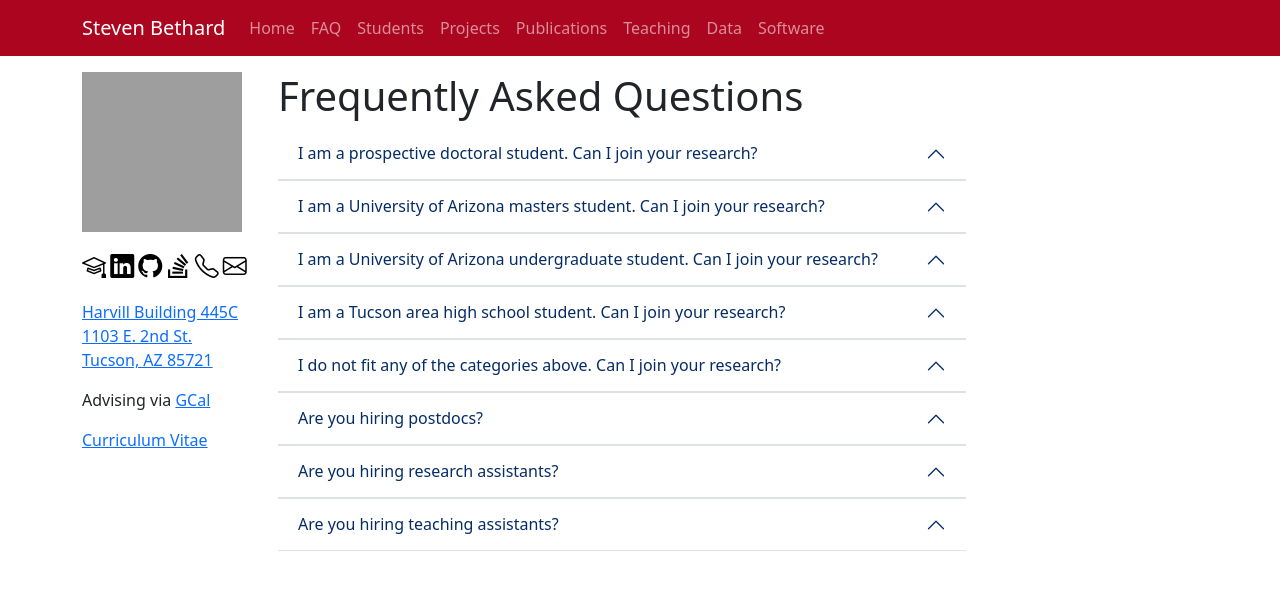
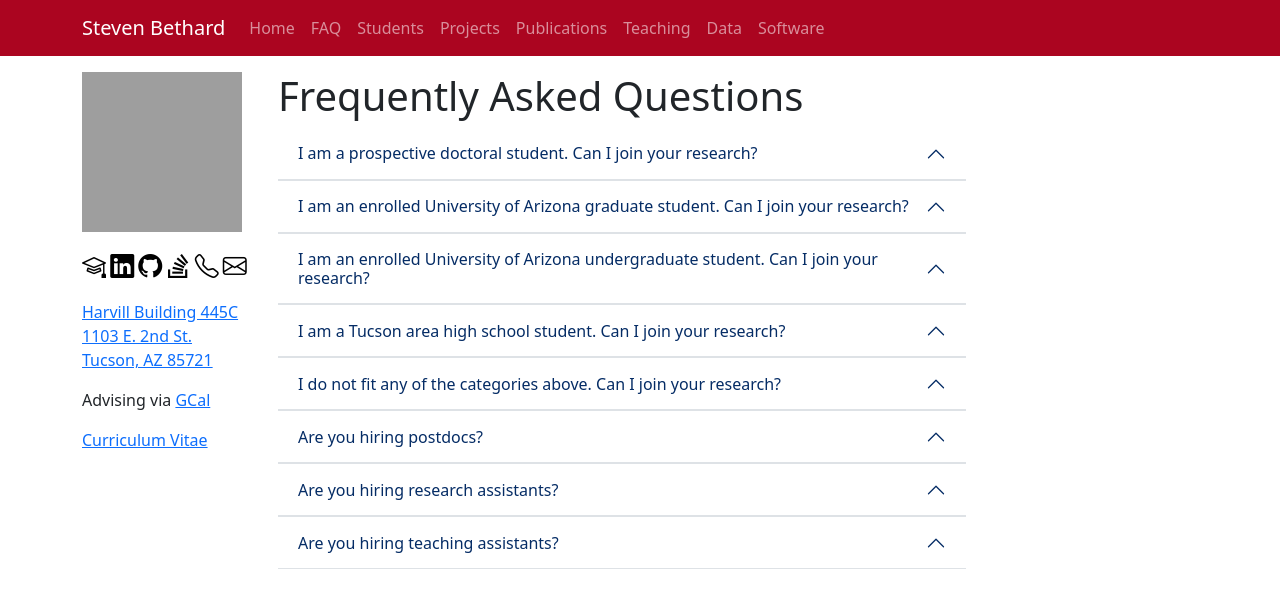
Before and after one commit to bethard/bethard.github.io, a Jekyll site: the page built from faq.md, in a window 1280 px wide. Shown: the top 608 px of the page. Built offline with Jekyll 4.4.1, drawn with Linux system fonts in a browser that asks for light colours; grey boxes are pictures that could not be loaded.

Commit message:
Clarify that UA students must be enrolled

```diff
--- a/_data/faq.yml
+++ b/_data/faq.yml
@@ -1,9 +1,9 @@
 questions:
   - q: "I am a prospective doctoral student. Can I join your research?"
     a: doctoral
-  - q: "I am a University of Arizona masters student. Can I join your research?"
+  - q: "I am an enrolled University of Arizona graduate student. Can I join your research?"
     a: semeval
-  - q: "I am a University of Arizona undergraduate student. Can I join your research?"
+  - q: "I am an enrolled University of Arizona undergraduate student. Can I join your research?"
     a: semeval
   - q: "I am a Tucson area high school student. Can I join your research?"
     a: semeval
```
